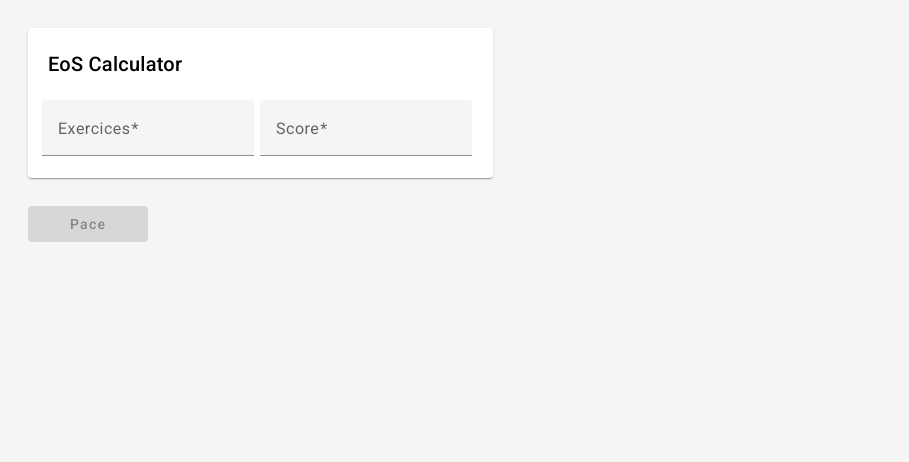
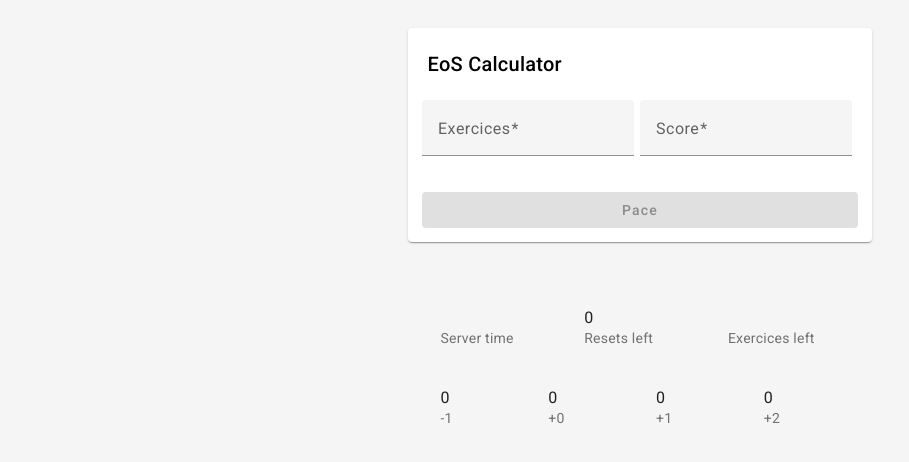
Before and after one commit to ordy/eos-pace, an Angular app: page / in a window 1280 px wide. Shown: the top 462 px of the page, without its empty margins (0-909 px from the left). Built offline with nearby package versions, Linux system fonts and the light colour scheme; no server answers.

Commit message:
add mat-list

```diff
--- a/src/app/app.component.css
+++ b/src/app/app.component.css
@@ -1,5 +1,22 @@
+.container {
+	display: flex;
+	justify-content: center;
+}
+
+.info-container {
+	display: flex;
+	justify-content: space-around;
+	align-items: center;
+	margin: 1em;
+}
+.calc-container {
+	display: flex;
+	flex-direction: column;
+}
+
 mat-card {
-	margin: 2em;
+	margin: 1em;
+	margin-top: 2em;
 	max-width: fit-content;
 }
 
@@ -16,17 +33,17 @@ mat-card-title {
 	margin: 1em;
 }
 
+mat-list {
+	display: flex;
+}
+
 button {
-	padding-left: 3em;
-	padding-right: 3em;
-	margin-left: 2em;
+	margin: 1em;
 }
 
 .pace-results {
+	display: flex;
+	flex-direction: column;
 	margin: 2em;
 	font-size: 1.1em;
 }
-
-.scores {
-	font-family: monospace;
-}
--- a/src/app/app.component.html
+++ b/src/app/app.component.html
@@ -1,4 +1,5 @@
-<div>
+<div class="container">
+  <div class="calc-container">
     <mat-card>
       <mat-card-title>{{title}}</mat-card-title>
     <form class="example-form">
@@ -12,18 +13,40 @@
       <input matInput placeholder="" type="number" min=0 required name="score" [(ngModel)]="current_score">
     </mat-form-field>
   </form>
+      <button mat-raised-button color="primary" (click)="calculatePace()" [disabled]="!isValid()">Pace</button>
   </mat-card>
-    <button mat-raised-button color="primary" (click)="calculatePace()" [disabled]="!isValid()">Pace</button>
-</div>
-<div class="pace-results" *ngIf="showResults">
-  <p class="info"><b>Server Time:</b> {{ pst_time }}</p>
-  <p><b>Resets left:</b> {{ resets_left }}</p>
-  <p><b>Days left:</b> {{ days_left }}</p>
-  <p><b>Exercices left:</b> {{ exercises_left }}</p>
-  <div class="scores">
-    <p>-1 = {{ pace[0] }}</p>
-    <p>+0 = {{ pace[1] }}</p>
-    <p>+1 = {{ pace[2] }}</p>
-    <p>+2 = {{ pace[3] }}</p>
+  <div class="pace-results" *ngIf="true">
+      <mat-list>
+        <mat-list-item>
+          <span matListItemTitle>{{ pst_time }}</span>
+          <span matListItemLine>Server time</span>
+        </mat-list-item>
+        <mat-list-item>
+          <span matListItemTitle>{{ resets_left }}</span>
+          <span matListItemLine>Resets left</span>
+        </mat-list-item>
+        <mat-list-item>
+          <span matListItemTitle>{{ exercises_left }}</span>
+          <span matListItemLine>Exercices left</span>
+        </mat-list-item>
+      </mat-list>
+      <mat-list class="scores">
+        <mat-list-item>
+          <span matListItemTitle>{{ pace[0] }}</span>
+          <span matListItemLine>-1</span>
+        </mat-list-item>
+        <mat-list-item>
+          <span matListItemTitle>{{ pace[1] }}</span>
+          <span matListItemLine>+0</span>
+        </mat-list-item>
+        <mat-list-item>
+          <span matListItemTitle>{{ pace[2] }}</span>
+          <span matListItemLine>+1</span>
+        </mat-list-item>
+        <mat-list-item>
+          <span matListItemTitle>{{ pace[3] }}</span>
+          <span matListItemLine>+2</span>
+        </mat-list-item>
+      </mat-list>
   </div>
 </div>
--- a/src/app/app.component.ts
+++ b/src/app/app.component.ts
@@ -5,6 +5,7 @@ import { MatFormFieldModule } from '@angular/material/form-field';
 import { FormsModule } from '@angular/forms';
 import { MatCardModule } from '@angular/material/card';
 import { MatButtonModule } from '@angular/material/button';
+import { MatListModule } from '@angular/material/list'
 import { NgIf } from '@angular/common';
 import { Time } from './model/time';
 
@@ -14,7 +15,7 @@ import { Time } from './model/time';
   templateUrl: './app.component.html',
   styleUrls: ['./app.component.css'],
   standalone: true,
-  imports: [FormsModule, MatFormFieldModule, MatInputModule, HttpClientModule,MatCardModule, MatButtonModule, NgIf],
+  imports: [FormsModule, MatFormFieldModule, MatInputModule, HttpClientModule,MatCardModule, MatButtonModule, NgIf, MatListModule],
 })
 export class AppComponent implements OnInit {
   public title:string = 'EoS Calculator';
--- a/src/styles.css
+++ b/src/styles.css
@@ -2,7 +2,6 @@
 
 html,
 body {
-	height: 100%;
 	background-color: whitesmoke;
 }
 body {
```
Lines whose indentation alone changed are shown as unchanged.
